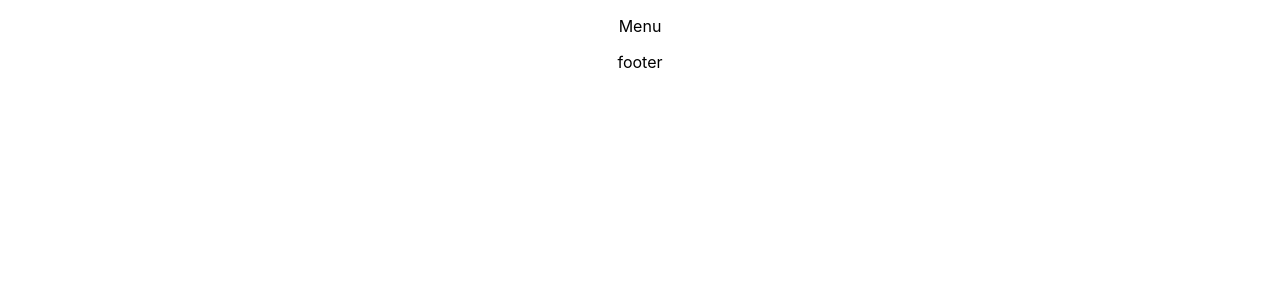
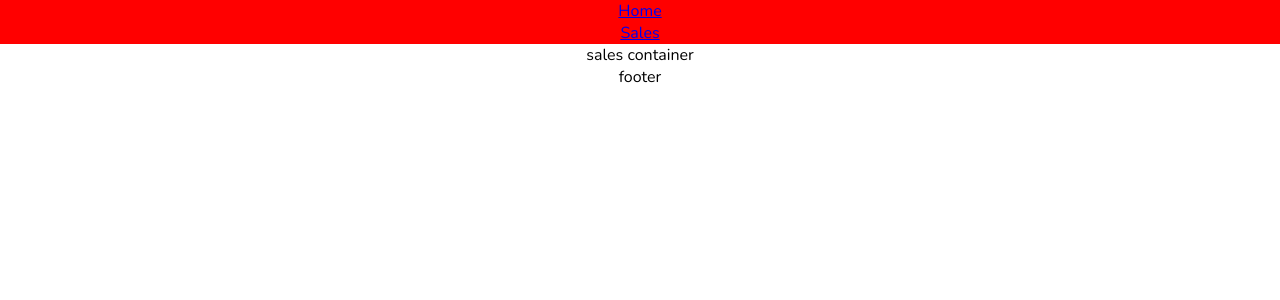
Before and after one commit to Cetins/sales-tracker, a React (Create React App) app in the folder client/: page /sales in a window 1280 px wide. Before the commit this address had no page. Shown: the top 300 px of the page. Built offline with nearby package versions, Linux system fonts and the light colour scheme.

Commit message:
google nunito font added

```diff
--- a/client/public/index.html
+++ b/client/public/index.html
@@ -24,6 +24,9 @@
       work correctly both with client-side routing and a non-root public URL.
       Learn how to configure a non-root public URL by running `npm run build`.
     -->
+    <link rel="preconnect" href="https://fonts.googleapis.com">
+    <link rel="preconnect" href="https://fonts.gstatic.com" crossorigin>
+    <link href="https://fonts.googleapis.com/css2?family=Nunito:wght@400;600&display=swap" rel="stylesheet">
     <title>React App</title>
   </head>
   <body>
--- a/client/src/App.css
+++ b/client/src/App.css
@@ -1,5 +1,6 @@
 .App {
   text-align: center;
+  margin: 0;
 }
 
 .App-logo {
--- a/client/src/App.js
+++ b/client/src/App.js
@@ -1,8 +1,9 @@
 import React from 'react';
-import { BrowserRouter as Router, Routes, Route, Navigate, Outlet, Link } from "react-router-dom"
+import { BrowserRouter as Router, Routes, Route, Navigate, Outlet} from "react-router-dom"
 import HomeContainer from './containers/HomeContainer';
 import Menu from './components/Menu';
 import Footer from './components/Footer';
+import SalesContainer from './containers/SalesContainer';
 import './App.css';
 
 const PrivateRoute = () => {
@@ -17,7 +18,7 @@ function App() {
         <Menu />
         <Routes>
           <Route exact path='/' element={<HomeContainer />} />
-          {/* <Route exact path='/quiz' element={<QuizContainer />} /> */}
+          <Route exact path='/sales' element={<SalesContainer />} />
         </Routes>
       </Router>
       <Footer />
--- a/client/src/components/Menu.js
+++ b/client/src/components/Menu.js
@@ -1,7 +1,20 @@
 import React from "react";
+import { Link } from "react-router-dom"
+import "../styles/Menu.css"
 
 const Menu = () => {
-    return <p> Menu </p>
+    return (
+        <div className="menu-div">
+            <ul>
+                <li className='nav-links'>
+                    <Link to="/">Home</Link>
+                </li>
+                <li className='nav-links'>
+                    <Link to="/sales">Sales</Link>
+                </li>
+            </ul>
+        </div>
+    )
 }
 
 export default Menu;
--- /dev/null
+++ b/client/src/containers/SalesContainer.js
@@ -0,0 +1,7 @@
+import React from "react";
+
+const SalesContainer = () => {
+    return <p>sales container</p>
+}
+
+export default SalesContainer;
--- a/client/src/index.css
+++ b/client/src/index.css
@@ -1,8 +1,8 @@
+* { margin: 0; padding: 0; }
+
 body {
   margin: 0;
-  font-family: -apple-system, BlinkMacSystemFont, 'Segoe UI', 'Roboto', 'Oxygen',
-    'Ubuntu', 'Cantarell', 'Fira Sans', 'Droid Sans', 'Helvetica Neue',
-    sans-serif;
+  font-family: 'Nunito', sans-serif;
   -webkit-font-smoothing: antialiased;
   -moz-osx-font-smoothing: grayscale;
 }
--- /dev/null
+++ b/client/src/styles/Menu.css
@@ -0,0 +1,5 @@
+.menu-div {
+    background-color: red;
+    /* position: fixed;
+    top: 0; */
+}
```
